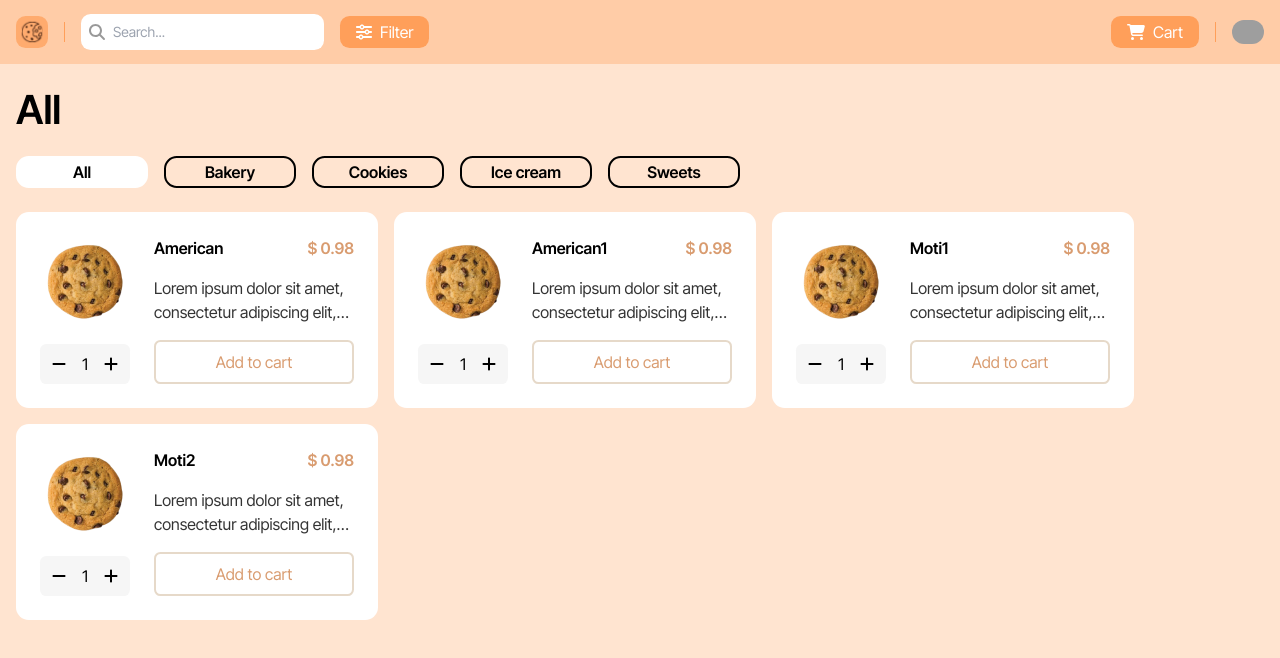
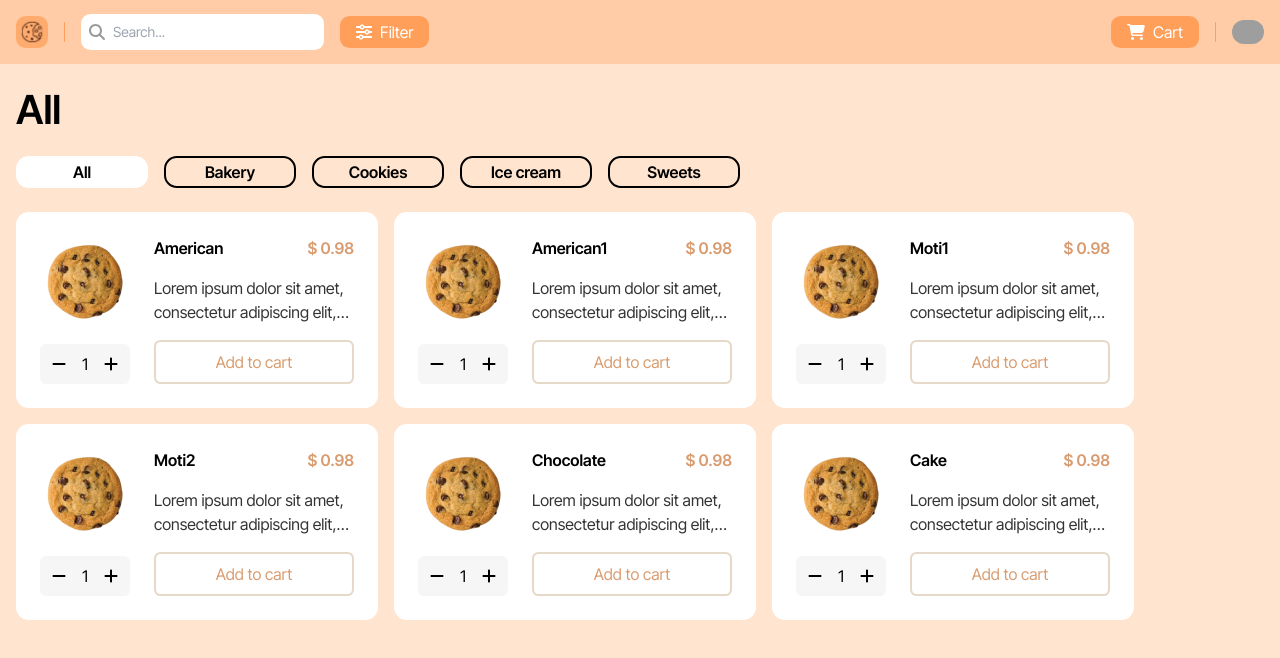
Before and after one commit to IvanWake/cookieStore, a React (Create React App) app: page /home in a window 1280 px wide. Shown: the top 658 px of the page. Built offline with nearby package versions, Linux system fonts and the light colour scheme; grey boxes are pictures that could not be loaded.

Commit message:
Suka rabotai twoPiZZA

```diff
--- a/src/components/Product/ProductList.js
+++ b/src/components/Product/ProductList.js
@@ -23,6 +23,14 @@ const ProductList = () => {
             category: 'Sweets',
             name: 'Moti2',
         },
+        {
+            category: 'Ice cream',
+            name: 'Chocolate',
+        },
+        {
+            category: 'Bakery',
+            name: 'Cake',
+        },
     ];
 
     let productsListFiltered = productsList.filter((product) =>
```
